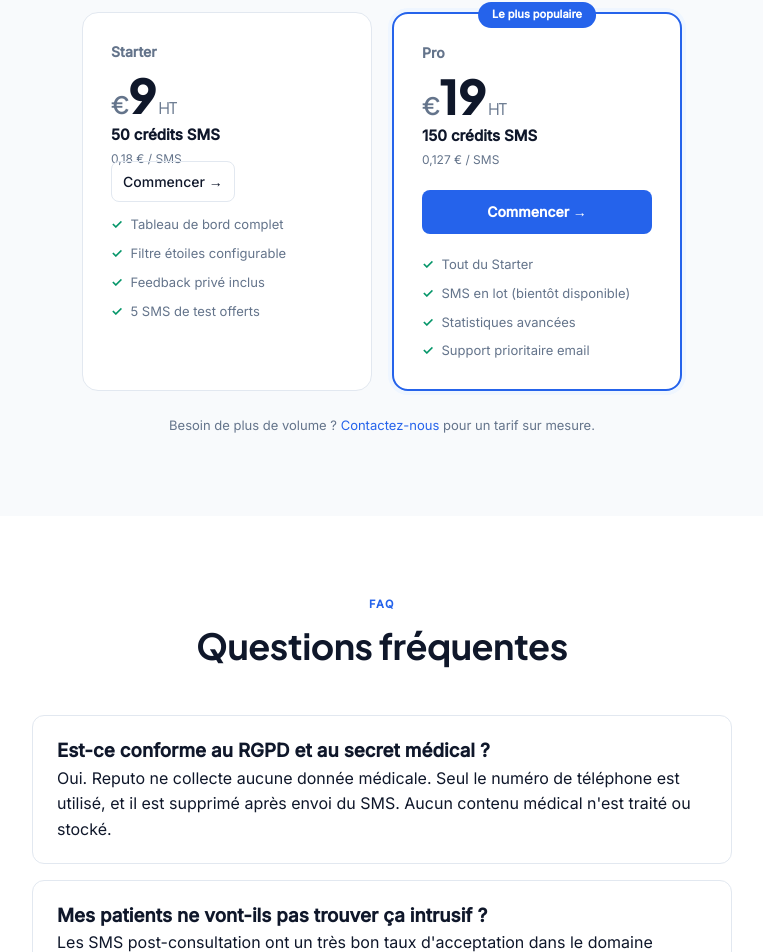
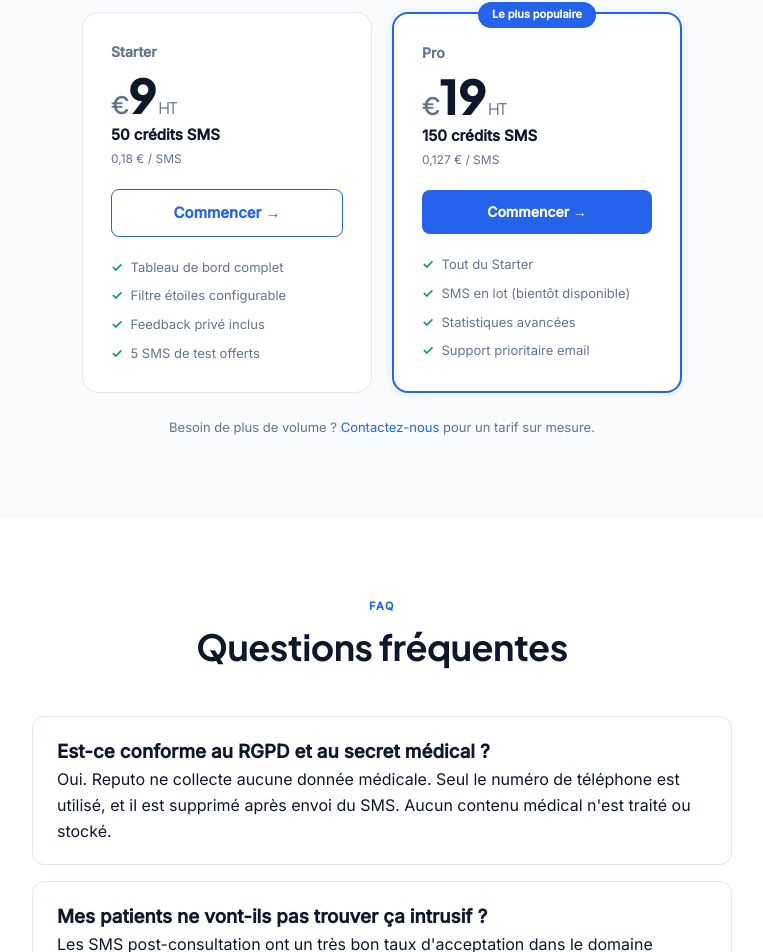
Before and after one commit to mq92330/reputo, a Next.js app: page / in a window 1280 px wide. Shown: the part 3836-4788 px from the top of the page, without its empty margins (258-1021 px from the left). Built offline with nearby package versions, Linux system fonts and the light colour scheme.

Commit message:
starter button same size as pro but white bg

```diff
--- a/app/page.js
+++ b/app/page.js
@@ -222,7 +222,7 @@ export default function LandingPage() {
               <div className={styles.pricingPrice}><span className={styles.pricingCur}>€</span>9<span className={styles.pricingPer}> HT</span></div>
               <div className={styles.pricingCredits}>50 crédits SMS</div>
               <div className={styles.pricingPerSms}>0,18 € / SMS</div>
-              <a href={CHECKOUT_STARTER} className="btn-ghost" style={{width:'100%', textAlign:'center', marginTop:'20px', padding:'11px'}}>
+              <a href={CHECKOUT_STARTER} style={{display:'block', width:'100%', textAlign:'center', marginTop:'20px', padding:'11px', border:'1px solid #2563EB', borderRadius:'8px', color:'#2563EB', background:'#fff', fontWeight:600, fontSize:'15px', textDecoration:'none', boxSizing:'border-box'}}>
                 Commencer →
               </a>
               <div className={styles.pricingFeatures}>
```
